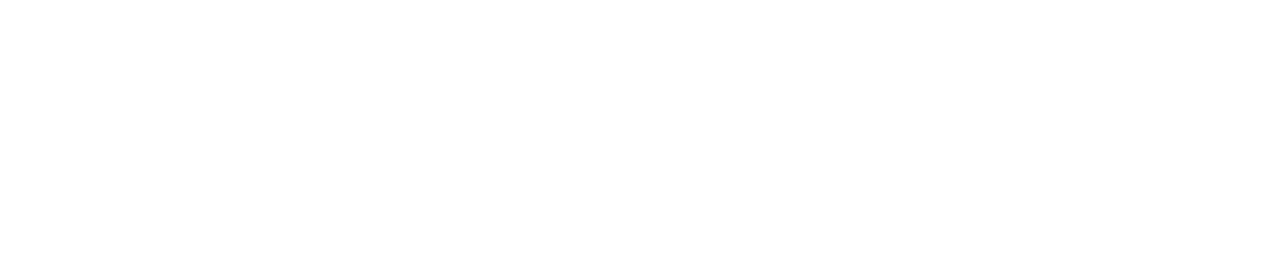
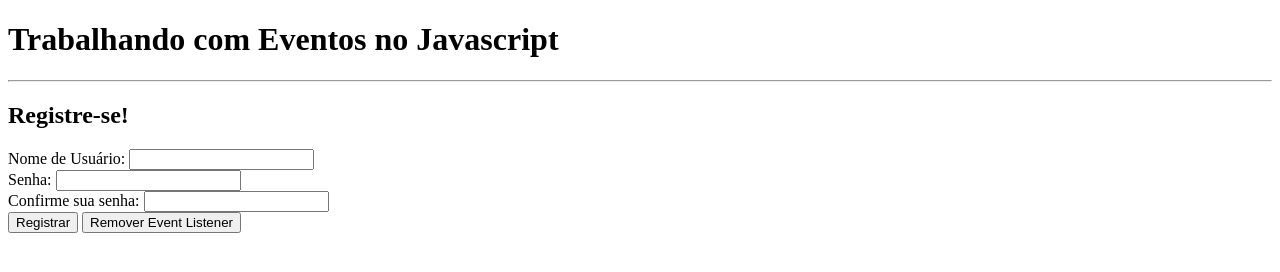
Before and after one commit to AndriuszzZ/JS-bitcode, a plain HTML site: page 2-DOM/6 - Eventos JS/index.html in a window 1280 px wide. Drawn offline with Linux system fonts and the light colour scheme.

Commit message:
eventos js

```diff
--- a/2-DOM/6 - Eventos JS/index.html
+++ b/2-DOM/6 - Eventos JS/index.html
@@ -1,11 +1,30 @@
 <!DOCTYPE html>
 <html lang="en">
 <head>
-    <meta charset="UTF-8">
-    <meta name="viewport" content="width=device-width, initial-scale=1.0">
-    <title>Document</title>
+  <meta charset="UTF-8">
+  <meta http-equiv="X-UA-Compatible" content="IE=edge">
+  <meta name="viewport" content="width=device-width, initial-scale=1.0">
+  <title>Trabalhando com Eventos</title>
+  <script src="./index.js" defer></script>
 </head>
 <body>
 
+  <h1>Trabalhando com Eventos no Javascript</h1>
+  <hr>
+
+  <h2>Registre-se!</h2>
+  <section>
+    <label for="username">Nome de Usuário:</label>
+    <input type="text" name="username" id="username">
+    <br>
+    <label for="password">Senha:</label>
+    <input type="password" name="password" id="password">
+    <br>
+    <label for="passwordConfirmation">Confirme sua senha:</label>
+    <input type="password" name="passwordConfirmation" id="passwordConfirmation">
+    <br>
+    <button id="register-button">Registrar</button>
+    <button onclick="removeEvent()">Remover Event Listener</button>
+  </section>
 </body>
 </html>
--- a/2-DOM/6 - Eventos JS/index.js
+++ b/2-DOM/6 - Eventos JS/index.js
@@ -0,0 +1,26 @@
+function register(ev) {
+    console.log(ev)
+    const sectionElement = ev.currentTarget.parentNode
+    const username = sectionElement.children.username.value
+    const password = sectionElement.children.password.value
+    const passwordConfirmation = sectionElement.children.passwordConfirmation.value
+
+    if (password === passwordConfirmation) {
+      alert("Usuário " + username + " registrado!")
+    } else {
+      alert("As senhas não conferem")
+    }
+  }
+
+  function removeEvent() {
+    button.removeEventListener("click", register)
+    alert("Event Removed")
+  }
+
+  const button = document.getElementById("register-button")
+
+  button.addEventListener("click", register)
+
+  button.addEventListener("mouseover", function (ev) {
+    console.log(ev)
+  })
```
